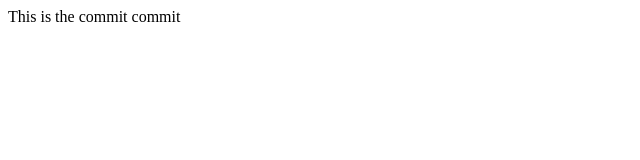
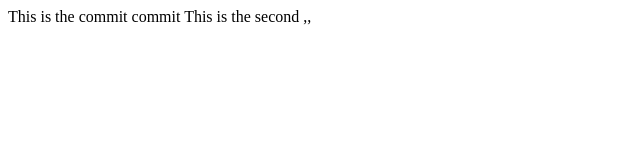
Before and after one commit to puneetdullat/git_practice2, a website: page index.html in a window 1280 px wide. Shown: the whole page, without its empty margins (0-640 px from the left). Drawn offline with Linux system fonts and the light colour scheme.

Commit message:
second Com

```diff
--- a/index.html
+++ b/index.html
@@ -7,5 +7,6 @@
 </head>
 <body>
     This is the commit commit
+    This is the second   ,,
 </body>
 </html>
```
